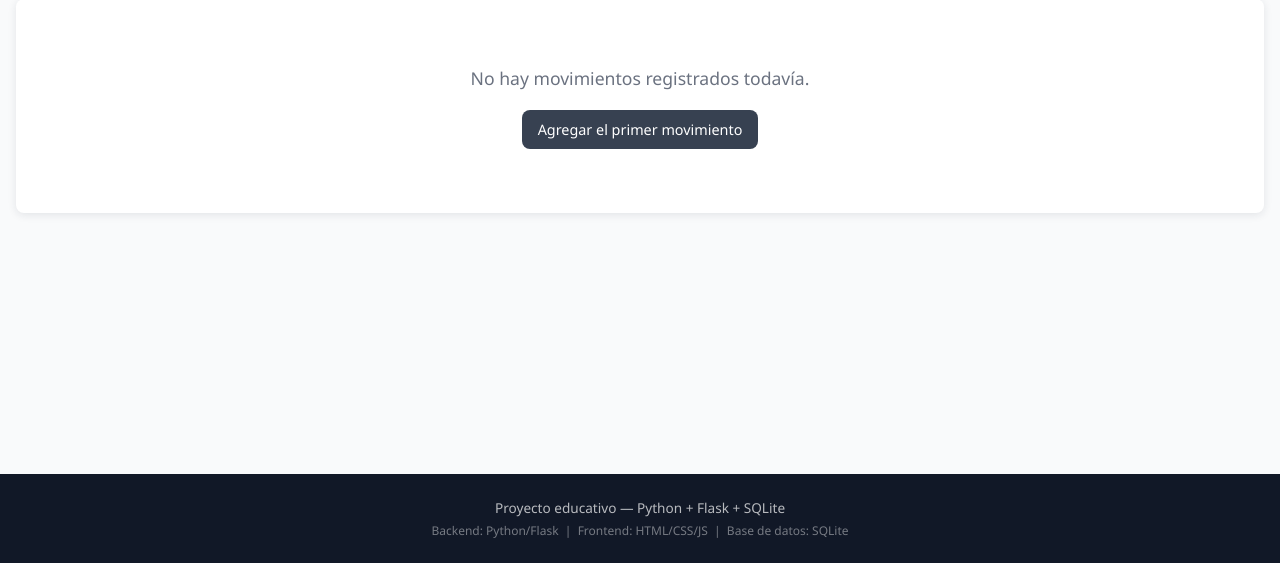
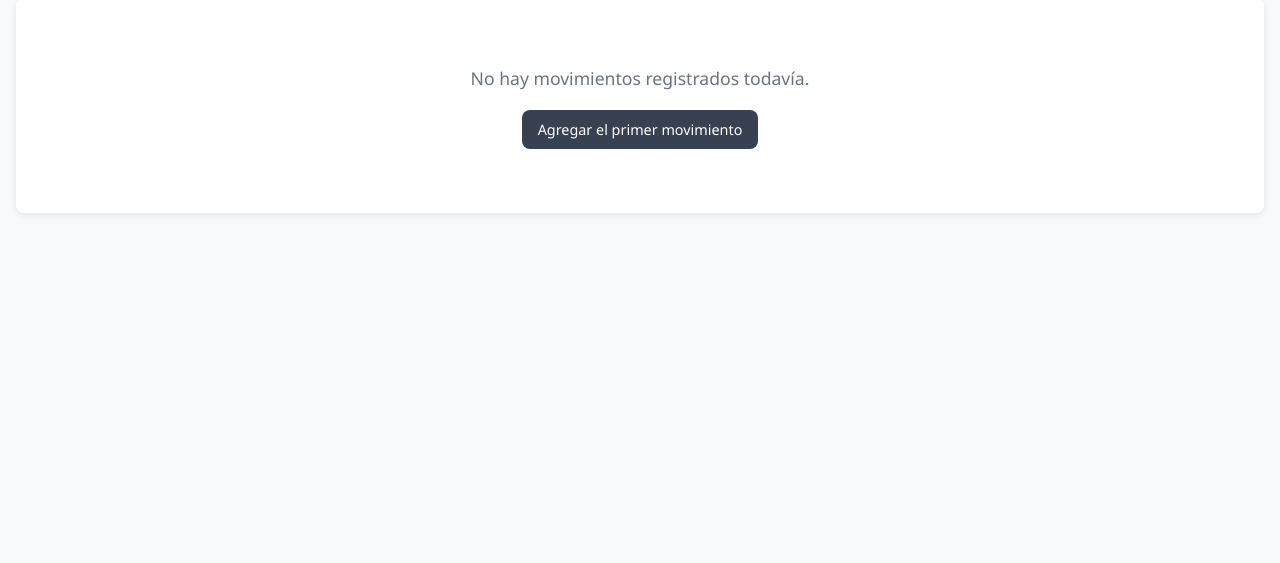
Before and after one commit to mussaelias123/gastoscasa, a Flask app: page /resumen in a window 1280 px wide. Shown: the part 237-800 px from the top of the page. Run offline with Flask 3, Linux system fonts and the light colour scheme; data that the repository does not hold is empty.

Commit message:
feat: eliminar footer "Proyecto educativo" del layout
- Quita el bloque <footer> de base.html y su CSS huerfano (.site-footer)
- Borra un rgba(...) hardcodeado que vivia en ese bloque CSS
- Actualiza docs/CONTEXT_FRONTEND.md (base.html ya no tiene footer)
- launch.json: dev en puerto 5050 con config.dev.json para no chocar
  con el servicio de produccion (5000)

Co-Authored-By: Claude Opus 4.8 <noreply@anthropic.com>

```diff
--- a/static/style.css
+++ b/static/style.css
@@ -347,27 +347,6 @@ body {
   color: white;
   font-weight: 600;
   border-bottom: 3px solid white;
-}
-
-
-/* ============================================================================
-   FOOTER (pie de página)
-   ============================================================================ */
-.site-footer {
-  background-color: var(--color-texto);
-  color: rgba(255, 255, 255, 0.7);
-  text-align: center;
-  padding: 1.2rem;
-  font-size: 0.85rem;
-}
-
-.site-footer p {
-  margin: 0.2rem 0;
-}
-
-.site-footer .stack-info {
-  font-size: 0.75rem;
-  opacity: 0.6;
 }
 
 
--- a/templates/base.html
+++ b/templates/base.html
@@ -81,16 +81,6 @@ Cada página hija define su propio {% block contenido %}.
     {% block contenido %}{% endblock %}
   </main>
 
-  <!-- FOOTER -->
-  <footer class="site-footer">
-    <p>Proyecto educativo — Python + Flask + SQLite</p>
-    <p class="stack-info">
-      Backend: Python/Flask &nbsp;|&nbsp;
-      Frontend: HTML/CSS/JS &nbsp;|&nbsp;
-      Base de datos: SQLite
-    </p>
-  </footer>
-
   <div id="modal-confirmacion" style="position:fixed; inset:0; background:rgba(0,0,0,0.5); z-index:1000; align-items:center; justify-content:center;">
     <div class="tarjeta" style="max-width:400px; width:90%; text-align:center; padding:2rem;">
       <h3 style="margin-bottom:1rem;">¿Confirmar eliminación?</h3>
```
Also changed, not shown: docs/CONTEXT_FRONTEND.md (+1 -1 lines), .claude/launch.json.
